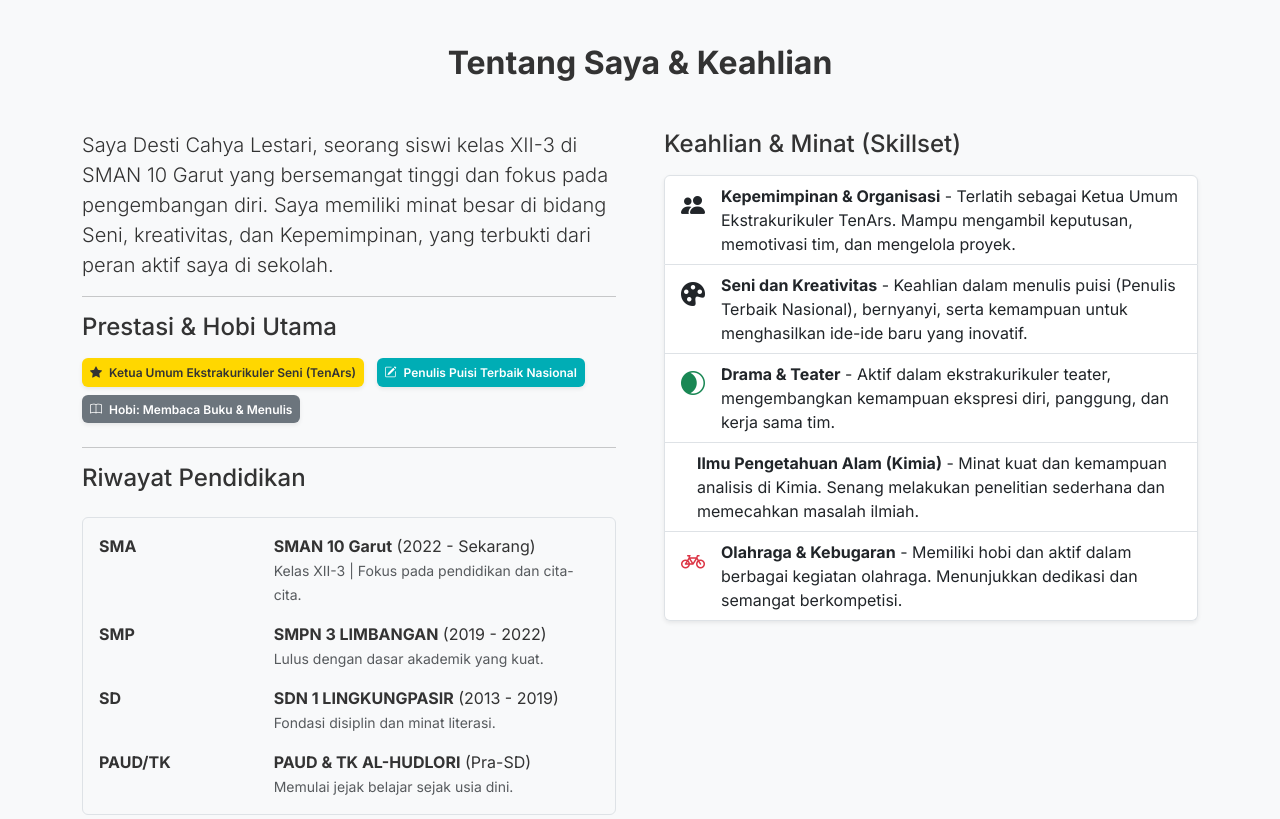
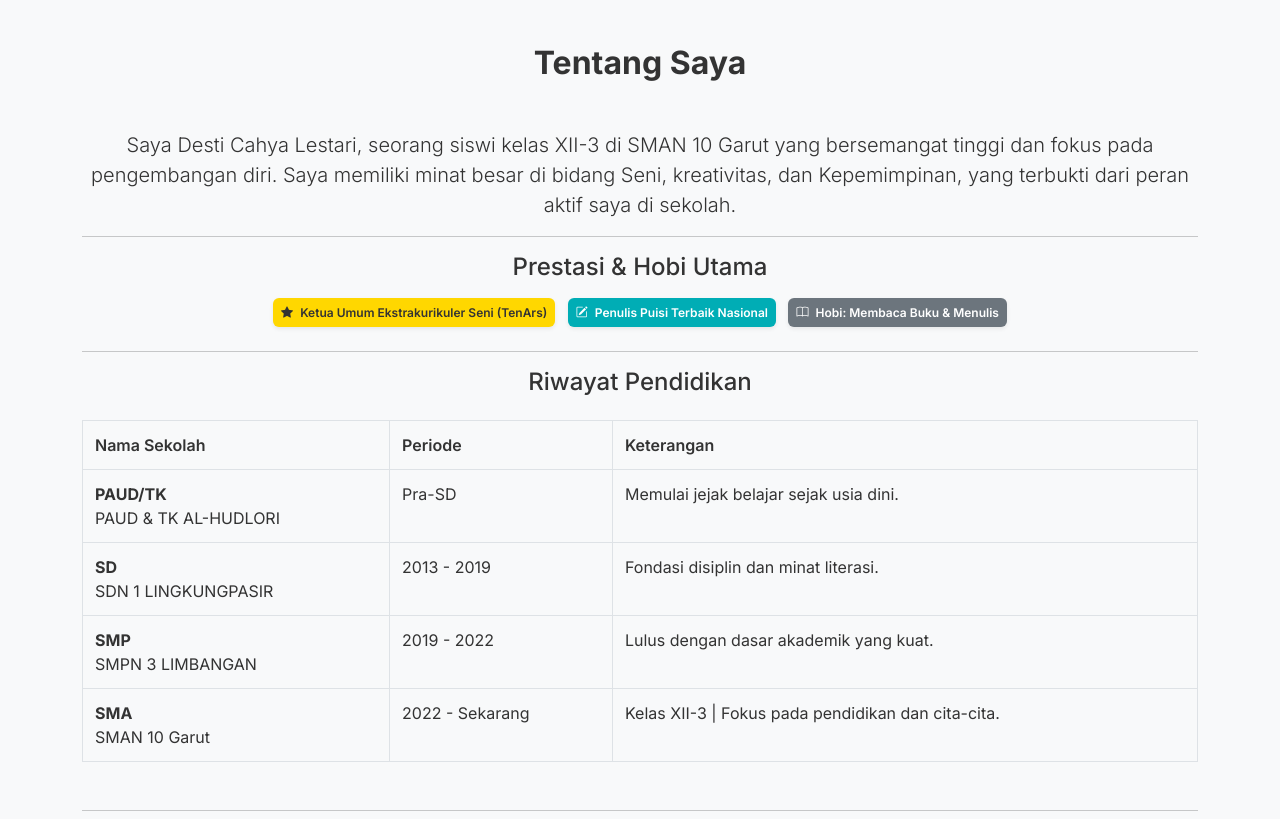
Before and after one commit to desticahyalestari-a11y/ayrisefanya, a plain HTML site: page index.html in a window 1280 px wide. Shown: the part 860-1679 px from the top of the page. Drawn offline with nearby package versions, Linux system fonts and the light colour scheme.

Commit message:
Update index.html

```diff
--- a/index.html
+++ b/index.html
@@ -201,6 +201,28 @@
         }
 
 
+        /* Tabel riwayat pendidikan */
+        .education-table {
+            border-collapse: collapse;
+            width: 100%;
+            margin-bottom: 2rem;
+        }
+
+        .education-table th, .education-table td {
+            border: 1px solid #dee2e6;
+            padding: 0.75rem;
+            text-align: left;
+            vertical-align: top;
+        }
+
+        .education-table th {
+            background-color: #f8f9fa;
+            font-weight: 600;
+        }
+
+        .education-table tr:nth-child(even) {
+            background-color: #f8f9fa;
+        }
 
         /* Utility class untuk teks rata kiri di desktop, rata tengah di mobile */
 
@@ -226,8 +248,15 @@
 
             }
 
+            /* Tabel responsif di mobile */
+            .education-table {
+                font-size: 0.9rem;
             }
 
+            .education-table th, .education-table td {
+                padding: 0.5rem;
+            }
+        }
     </style>
 </head>
 
@@ -317,19 +346,17 @@
     <!-- 3. About Section (Bagian Tentang) -->
     <section class="bg-light py-5" id="tentang">
         <div class="container">
-            <h2 class="text-center fw-bold mb-5">Tentang Saya & Keahlian</h2>
-            <div class="row g-5">
-
-                <!-- Kolom Kiri: Ringkasan Diri, Prestasi Utama & Timeline Pendidikan -->
-                <div class="col-lg-6">
-                    <p class="lead">
+            <h2 class="text-center fw-bold mb-5">Tentang Saya</h2>
+            <div class="row">
+                <div class="col-12">
+                    <p class="lead text-center">
                         Saya Desti Cahya Lestari, seorang siswi kelas XII-3 di SMAN 10 Garut yang bersemangat tinggi dan fokus pada pengembangan diri. Saya memiliki minat besar di bidang Seni, kreativitas, dan Kepemimpinan, yang terbukti dari peran aktif saya di sekolah.
-
                     </p>
 
                     <!-- DAFTAR PRESTASI UTAMA (Badge) -->
                     <hr>
-                    <h4 class="mb-3">Prestasi & Hobi Utama</h4>
+                    <h4 class="mb-3 text-center">Prestasi & Hobi Utama</h4>
+                    <div class="text-center">
                         <span class="badge badge-theme-primary fw-semibold p-2 mb-2 me-2 shadow-sm">
                             <i class="bi bi-star-fill me-1"></i> Ketua Umum Ekstrakurikuler Seni (TenArs)
                         </span>
@@ -339,50 +366,50 @@
                         <span class="badge bg-secondary fw-semibold p-2 mb-2 shadow-sm">
                             <i class="bi bi-book me-1"></i> Hobi: Membaca Buku & Menulis
                         </span>
+                    </div>
 
                     <!-- RIWAYAT PENDIDIKAN SEDERHANA -->
                     <hr>
-                    <h4 class="mb-4">Riwayat Pendidikan</h4>
+                    <h4 class="mb-4 text-center">Riwayat Pendidikan</h4>
 
-                    <!-- Satu Kolom Untuk Semua Riwayat Pendidikan -->
-                    <div class="border rounded p-3">
-                        <div class="row mb-3">
-                            <div class="col-4 fw-bold">SMA</div>
-                            <div class="col-8">
-                                <strong>SMAN 10 Garut</strong> (2022 - Sekarang)<br>
-                                <small class="text-muted">Kelas XII-3 | Fokus pada pendidikan dan cita-cita.</small>
-                            </div>
+                    <!-- Tabel Riwayat Pendidikan -->
+                    <div class="table-responsive">
+                        <table class="education-table">
+                            <thead>
+                                <tr>
+                                    <th>Nama Sekolah</th>
+                                    <th>Periode</th>
+                                    <th>Keterangan</th>
+                                </tr>
+                            </thead>
+                            <tbody>
+                                <tr>
+                                    <td><strong>PAUD/TK</strong><br>PAUD & TK AL-HUDLORI</td>
+                                    <td>Pra-SD</td>
+                                    <td>Memulai jejak belajar sejak usia dini.</td>
+                                </tr>
+                                <tr>
+                                    <td><strong>SD</strong><br>SDN 1 LINGKUNGPASIR</td>
+                                    <td>2013 - 2019</td>
+                                    <td>Fondasi disiplin dan minat literasi.</td>
+                                </tr>
+                                <tr>
+                                    <td><strong>SMP</strong><br>SMPN 3 LIMBANGAN</td>
+                                    <td>2019 - 2022</td>
+                                    <td>Lulus dengan dasar akademik yang kuat.</td>
+                                </tr>
+                                <tr>
+                                    <td><strong>SMA</strong><br>SMAN 10 Garut</td>
+                                    <td>2022 - Sekarang</td>
+                                    <td>Kelas XII-3 | Fokus pada pendidikan dan cita-cita.</td>
+                                </tr>
+                            </tbody>
+                        </table>
                     </div>
 
-                        <div class="row mb-3">
-                            <div class="col-4 fw-bold">SMP</div>
-                            <div class="col-8">
-                                <strong>SMPN 3 LIMBANGAN</strong> (2019 - 2022)<br>
-                                <small class="text-muted">Lulus dengan dasar akademik yang kuat.</small>
-                            </div>
-                        </div>
-
-                        <div class="row mb-3">
-                            <div class="col-4 fw-bold">SD</div>
-                            <div class="col-8">
-                                <strong>SDN 1 LINGKUNGPASIR</strong> (2013 - 2019)<br>
-                                <small class="text-muted">Fondasi disiplin dan minat literasi.</small>
-                            </div>
-                        </div>
-
-                        <div class="row">
-                            <div class="col-4 fw-bold">PAUD/TK</div>
-                            <div class="col-8">
-                                <strong>PAUD & TK AL-HUDLORI</strong> (Pra-SD)<br>
-                                <small class="text-muted">Memulai jejak belajar sejak usia dini.</small>
-                            </div>
-                        </div>
-                    </div>
-                </div>
-
-                <!-- Kolom Kanan: Daftar Keahlian -->
-                <div class="col-lg-6">
-                    <h4 class="mb-3">Keahlian & Minat (Skillset)</h4>
+                    <!-- Keahlian & Minat -->
+                    <hr>
+                    <h4 class="mb-3 text-center">Keahlian & Minat (Skillset)</h4>
                     <div class="list-group shadow-sm">
 
                         <div class="list-group-item d-flex align-items-start">
```
Lines whose indentation alone changed are shown as unchanged.
